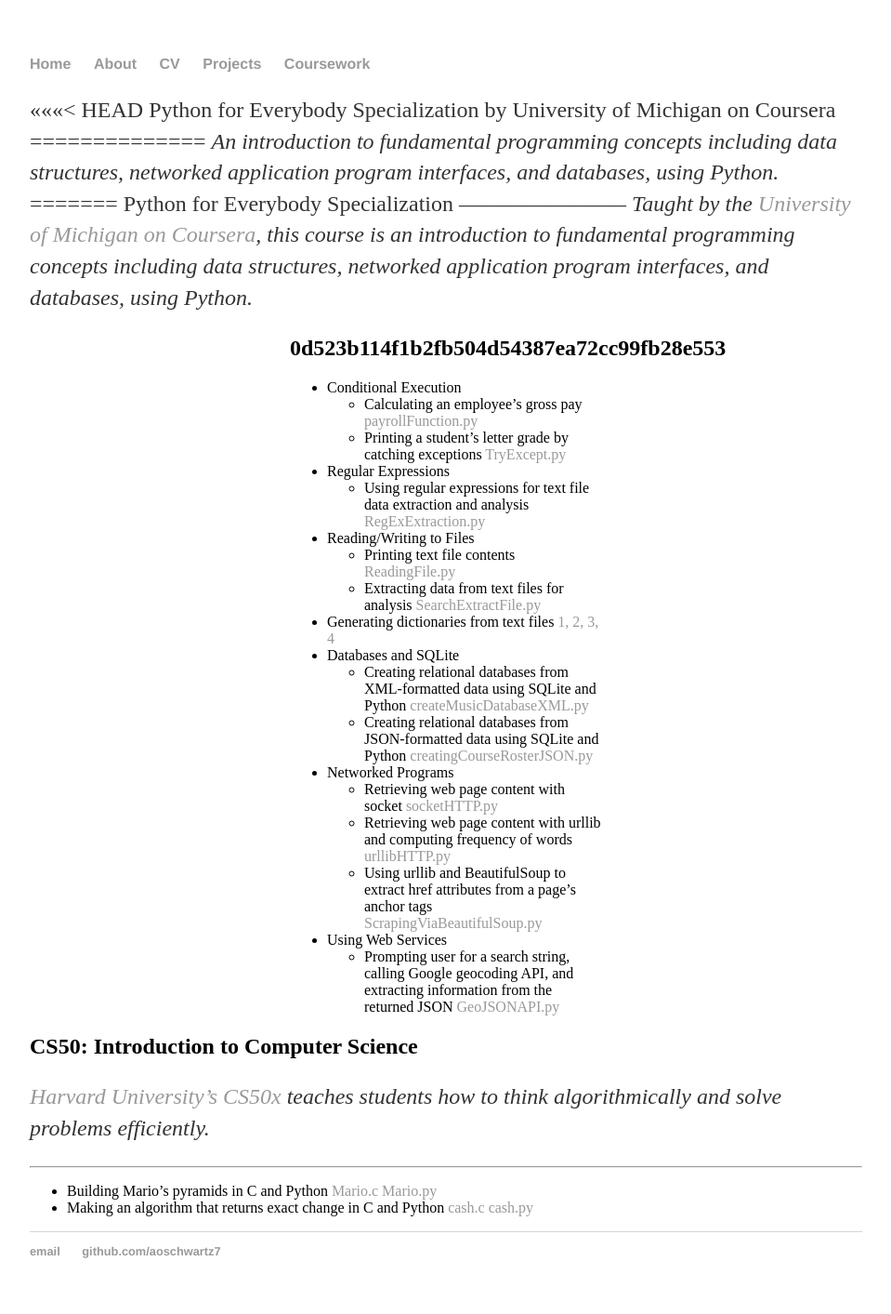
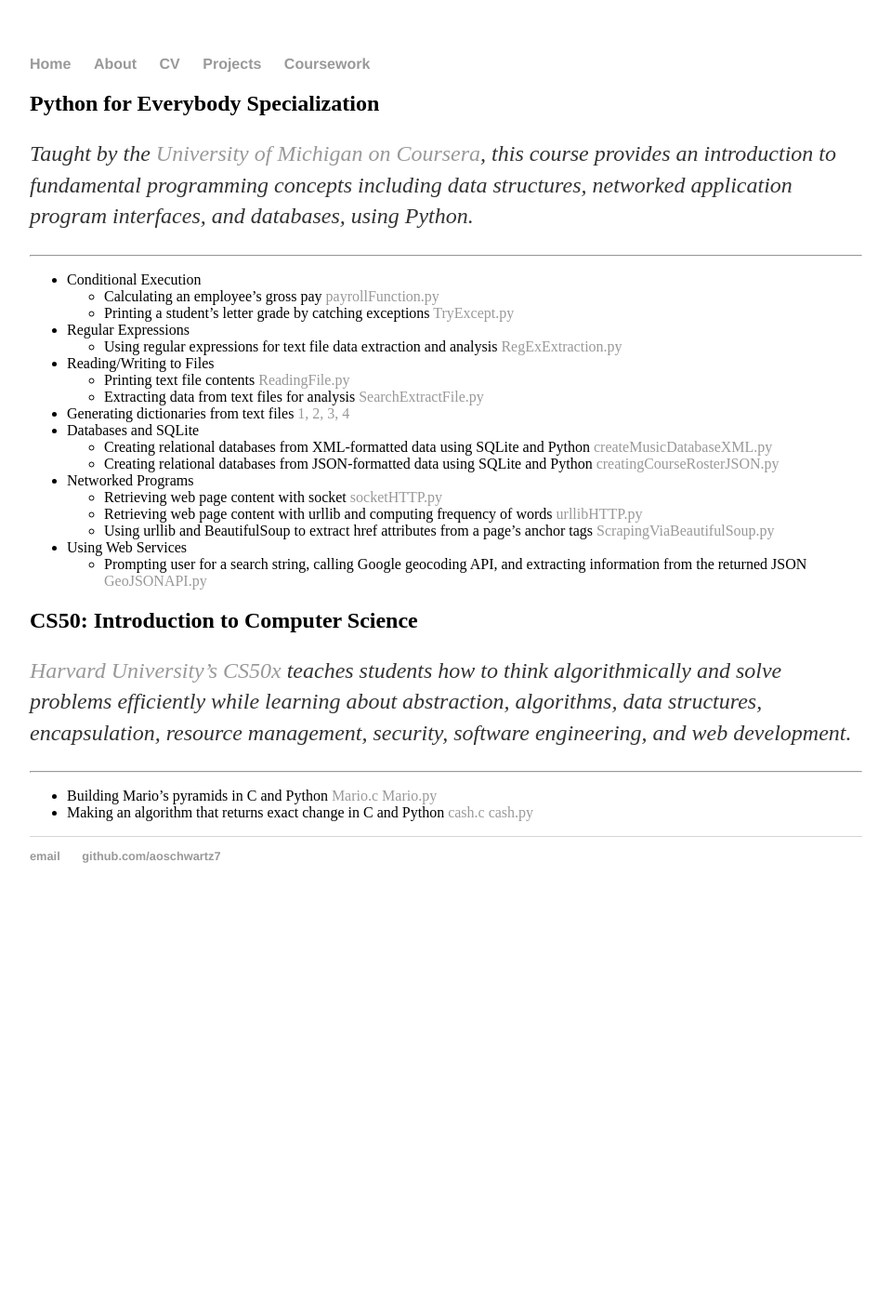
Before and after one commit to aoschwartz7/aoschwartz7.github.io, a Jekyll site: the page built from site/coursework.md, in a window 1280 px wide. Shown: the whole page at 93% size, without its empty margins (160-1119 px from the left). Built offline with Jekyll 4.4.1, drawn with Linux system fonts in a browser that asks for light colours; our own code applies the rules of GitHub Pages for plain Markdown files; after the commit the page ends 988 px from its top, so only the background shows below that.

Commit message:
fixing coursework.md

```diff
--- a/site/coursework.md
+++ b/site/coursework.md
@@ -1,14 +1,7 @@
-<<<<<<< HEAD
-Python for Everybody Specialization by University of Michigan on Coursera
-==============
-*An introduction to fundamental programming concepts including data structures,
-networked application program interfaces, and databases, using Python.*
-=======
 Python for Everybody Specialization
 -----------------------
-*Taught by the [University of Michigan on Coursera](https://www.coursera.org/specializations/python), this course is an introduction to fundamental programming concepts including data structures, networked application program interfaces, and databases, using Python.*
+*Taught by the [University of Michigan on Coursera](https://www.coursera.org/specializations/python), this course provides an introduction to fundamental programming concepts including data structures, networked application program interfaces, and databases, using Python.*
 
->>>>>>> 0d523b114f1b2fb504d54387ea72cc99fb28e553
 -----------------------
 *   Conditional Execution
     *   Calculating an employee's gross pay [payrollFunction.py](https://github.com/aoschwartz7/Coursera-Python-Specialization/blob/master/payrollFunction.py)
@@ -31,8 +24,7 @@
 
 CS50: Introduction to Computer Science
 -----------------------
-
-*[Harvard University's CS50x](https://online-learning.harvard.edu/course/cs50-introduction-computer-science) teaches students how to think algorithmically and solve problems efficiently.*
+*[Harvard University's CS50x](https://online-learning.harvard.edu/course/cs50-introduction-computer-science) teaches students how to think algorithmically and solve problems efficiently while learning about abstraction, algorithms, data structures, encapsulation, resource management, security, software engineering, and web development.*
 
 -----------------------
 *   Building Mario's pyramids in C and Python [Mario.c](https://github.com/aoschwartz7/CS50/blob/master/mario.c) [Mario.py](https://github.com/aoschwartz7/CS50/blob/master/mario.py)
```
